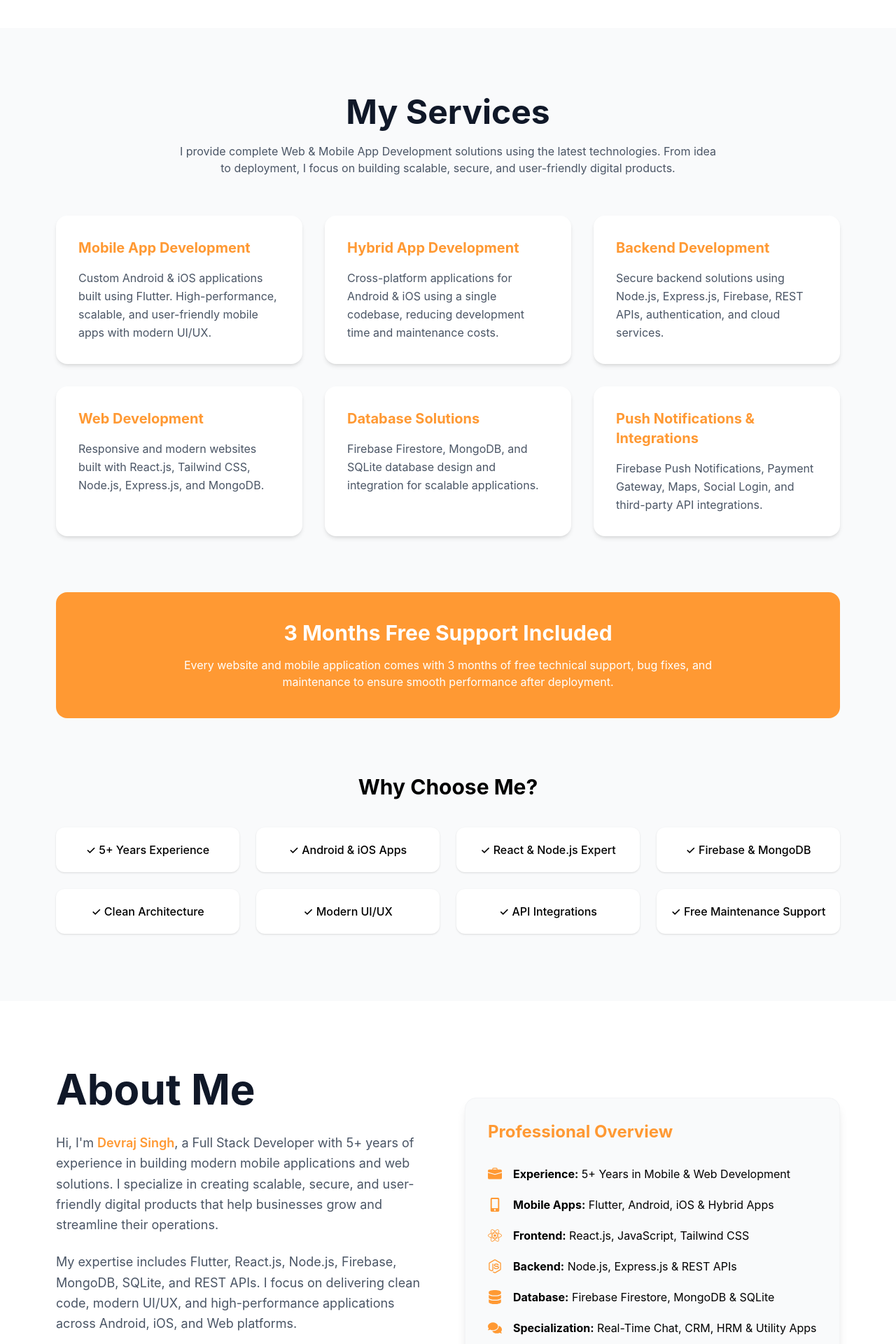
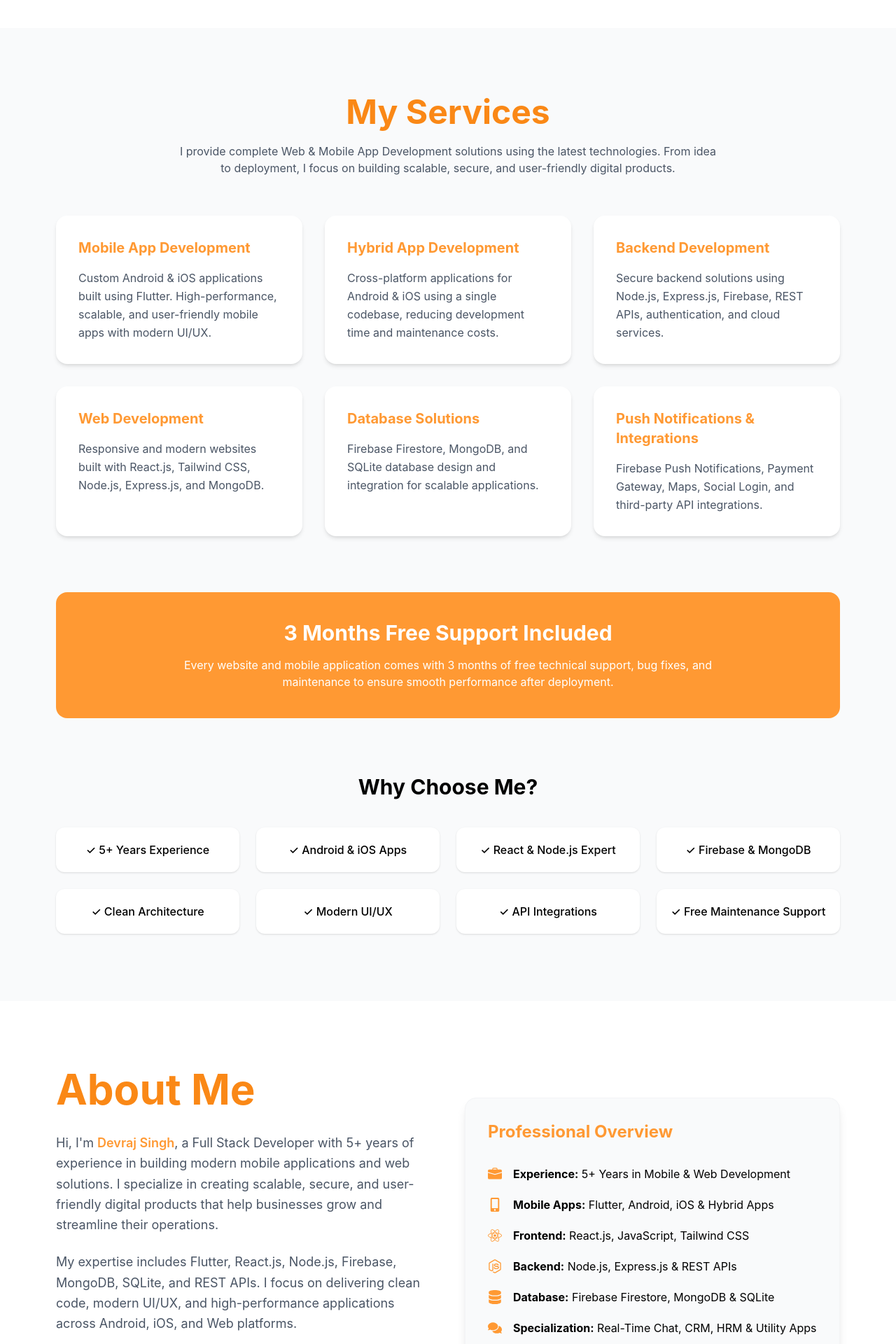
Before and after one commit to 5DevrajSingh/dev-development, a React (Vite) app: page / in a window 1280 px wide. Shown: the part 2180-4100 px from the top of the page at 70% size. Built offline with nearby package versions, Linux system fonts and the light colour scheme.

Commit message:
Updated portfolio design

```diff
--- a/src/pages/About.jsx
+++ b/src/pages/About.jsx
@@ -20,7 +20,7 @@
         <div className="grid lg:grid-cols-2 gap-12 items-center">
           {/* Left Side */}
           <div>
-            <h2 className="text-4xl text-[#fa8816] lg:text-6xl font-bold text-gray-900 mb-8">
+            <h2 className="text-4xl text-[#fa8816] lg:text-6xl font-bold mb-8">
               About Me
             </h2>
 
--- a/src/pages/Contact.jsx
+++ b/src/pages/Contact.jsx
@@ -13,7 +13,7 @@
       <div className="max-w-7xl mx-auto">
         {/* Heading */}
         <div className="text-center mb-14">
-          <h2 className="text-4xl lg:text-5xl text-[#fa8816] font-bold text-gray-900">
+          <h2 className="text-4xl lg:text-5xl text-[#fa8816] font-bold ">
             Contact Me
           </h2>
 
@@ -26,7 +26,7 @@
         <div className="grid lg:grid-cols-2 gap-10">
           {/* Contact Info */}
           <div className="bg-white rounded-2xl shadow-lg p-8">
-            <h3 className="text-2xl text-[#fa8816] font-bold mb-8 text-[#FF9933]">
+            <h3 className="text-2xl font-bold mb-8 text-[#FF9933]">
               Get In Touch
             </h3>
 
--- a/src/pages/Service.jsx
+++ b/src/pages/Service.jsx
@@ -39,7 +39,7 @@
       <div className="max-w-7xl mx-auto">
         {/* Heading */}
         <div className="text-center mb-14">
-          <h2 className="text-4xl lg:text-5xl font-bold text-gray-900">
+          <h2 className="text-4xl lg:text-5xl font-bold text-[#fa8816]">
             My Services
           </h2>
 
```
